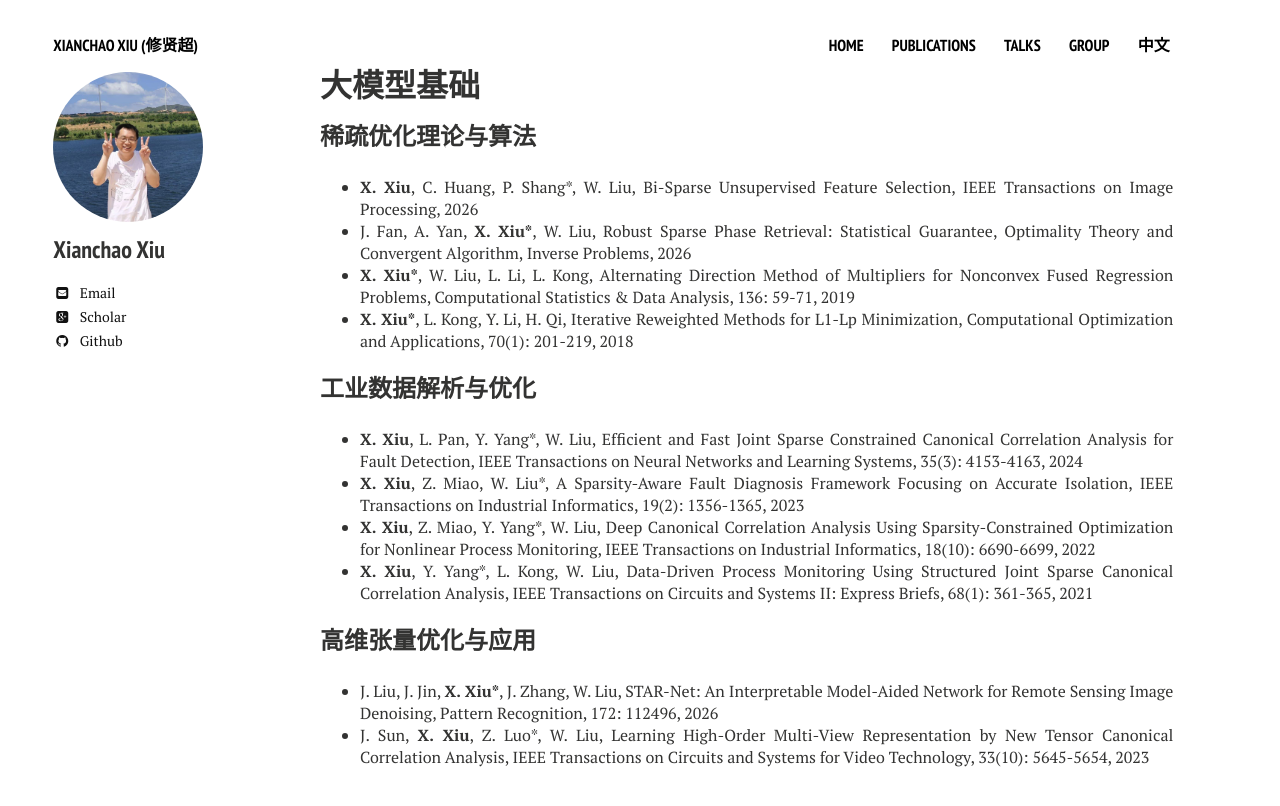
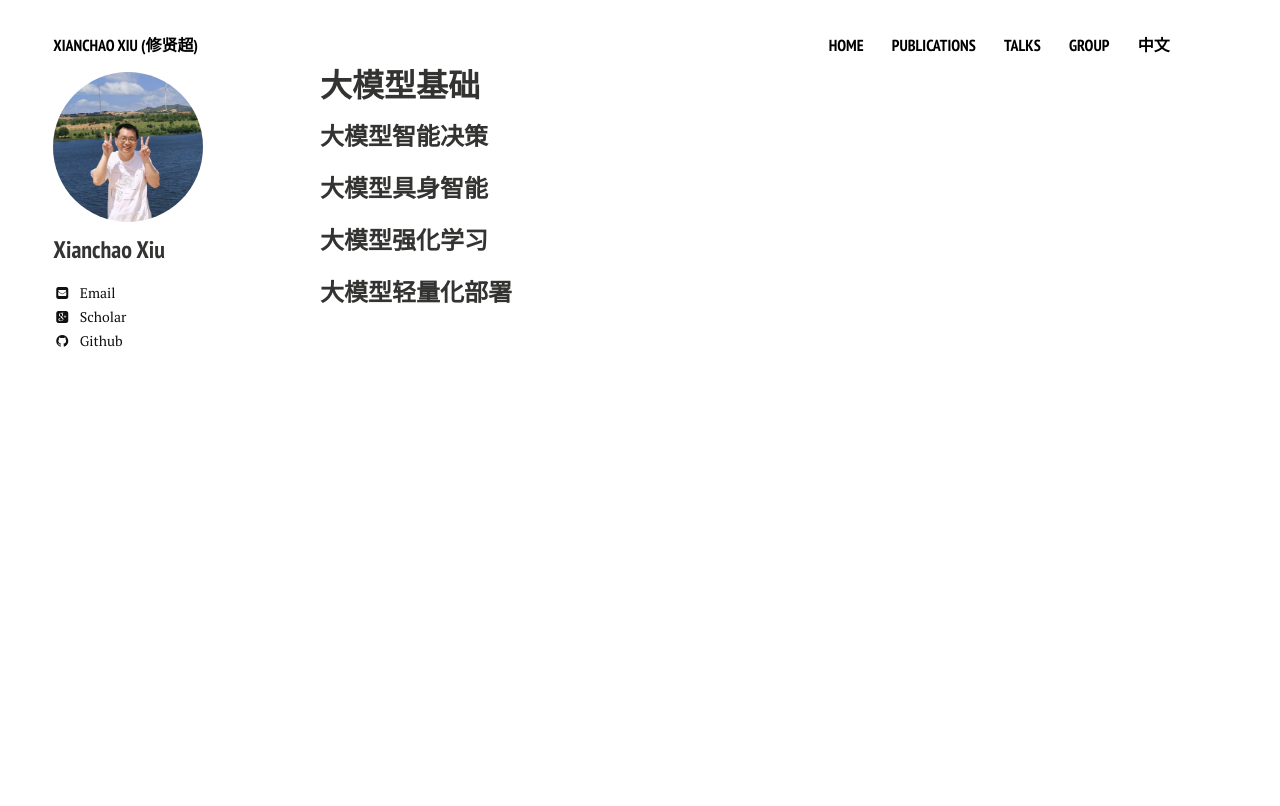
Before and after one commit to xianchaoxiu/xianchaoxiu.github.io, a Jekyll site: the page built from chinese/research/LLM/index.md, in a window 1280 px wide. Shown: the top 806 px of the page. Built offline with Jekyll 4.4.1, drawn with Linux system fonts in a browser that asks for light colours; nearby versions of some CDN libraries.

Commit message:
Update index.md

```diff
--- a/chinese/research/LLM/index.md
+++ b/chinese/research/LLM/index.md
@@ -6,23 +6,10 @@ share: false
 ---
 
 
-### 稀疏优化理论与算法
+### 大模型智能决策
 
-* <b>X. Xiu</b>, C. Huang, P. Shang*, W. Liu, Bi-Sparse Unsupervised Feature Selection, IEEE Transactions on Image Processing, 2026  <br>
-* J. Fan, A. Yan, <b>X. Xiu*</b>, W. Liu, Robust Sparse Phase Retrieval: Statistical Guarantee, Optimality Theory and Convergent Algorithm, Inverse Problems, 2026 <br>
-* <b>X. Xiu*</b>, W. Liu, L. Li, L. Kong, Alternating Direction Method of Multipliers for Nonconvex Fused Regression Problems, Computational Statistics & Data Analysis, 136: 59-71, 2019 <br>
-* <b>X. Xiu*</b>, L. Kong, Y. Li, H. Qi, Iterative Reweighted Methods for L1-Lp Minimization, Computational Optimization and Applications, 70(1): 201-219, 2018 <br>
+### 大模型具身智能
 
+### 大模型强化学习
 
-### 工业数据解析与优化
-
-* <b>X. Xiu</b>, L. Pan, Y. Yang*, W. Liu, Efficient and Fast Joint Sparse Constrained Canonical Correlation Analysis for Fault Detection, IEEE Transactions on Neural Networks and Learning Systems, 35(3): 4153-4163, 2024 <br>
-* <b>X. Xiu</b>, Z. Miao, W. Liu*, A Sparsity-Aware Fault Diagnosis Framework Focusing on Accurate Isolation, IEEE Transactions on Industrial Informatics, 19(2): 1356-1365, 2023 <br>
-* <b>X. Xiu</b>, Z. Miao, Y. Yang*, W. Liu, Deep Canonical Correlation Analysis Using Sparsity-Constrained Optimization for Nonlinear Process Monitoring, IEEE Transactions on Industrial Informatics, 18(10): 6690-6699, 2022 <br>
-* <b>X. Xiu</b>, Y. Yang*, L. Kong, W. Liu, Data-Driven Process Monitoring Using Structured Joint Sparse Canonical Correlation Analysis, IEEE Transactions on Circuits and Systems II: Express Briefs, 68(1): 361-365, 2021 <br>
-
-
-### 高维张量优化与应用
-
-* J. Liu, J. Jin, <b>X. Xiu*</b>, J. Zhang, W. Liu, STAR-Net: An Interpretable Model-Aided Network for Remote Sensing Image Denoising, Pattern Recognition, 172: 112496, 2026 <br>
-* J. Sun, <b>X. Xiu</b>, Z. Luo*, W. Liu, Learning High-Order Multi-View Representation by New Tensor Canonical Correlation Analysis, IEEE Transactions on Circuits and Systems for Video Technology, 33(10): 5645-5654, 2023 <br>
+### 大模型轻量化部署
```
